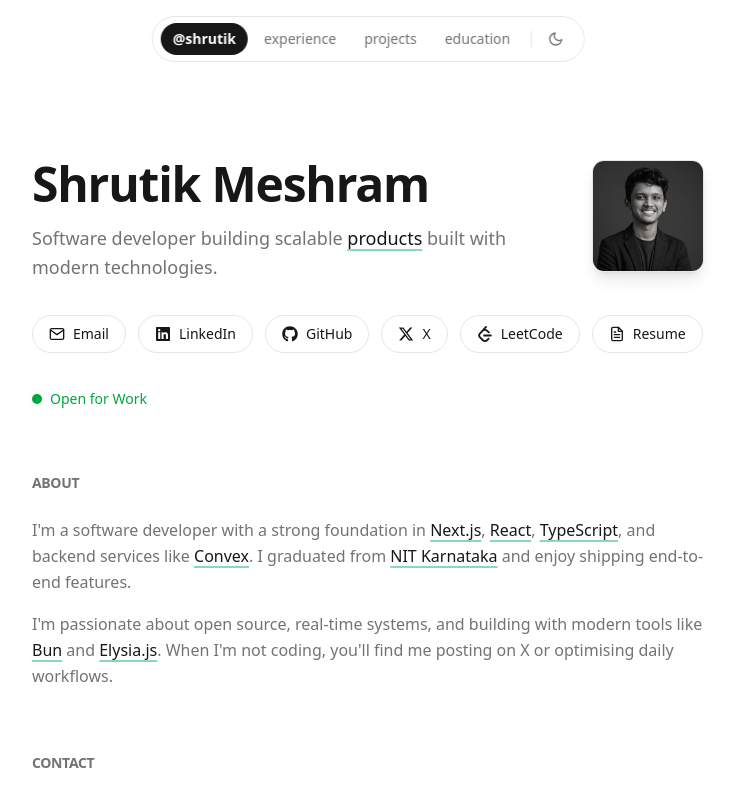
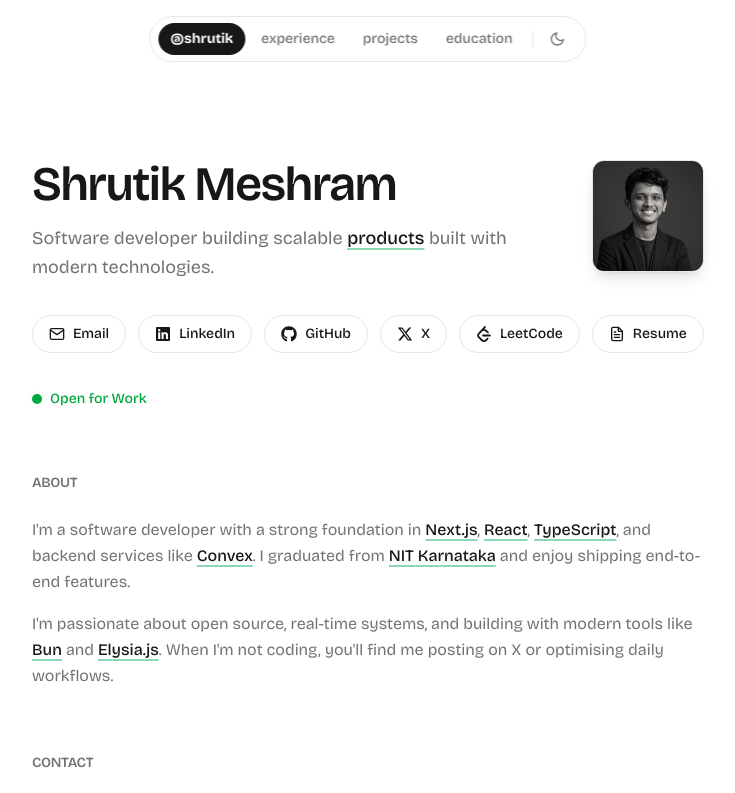
Before and after one commit to shrutikcs/portfolio, a Next.js app: page / in a window 1280 px wide. Shown: the top 793 px of the page, without its empty margins (272-1007 px from the left). Built offline with nearby package versions, Linux system fonts and the light colour scheme.

Commit message:
update font

```diff
--- a/src/app/layout.tsx
+++ b/src/app/layout.tsx
@@ -1,5 +1,5 @@
 import type { Metadata } from "next";
-import { Geist, Geist_Mono } from "next/font/google";
+import { Bricolage_Grotesque } from "next/font/google";
 import "./globals.css";
 
 import { Analytics } from "@vercel/analytics/next";
@@ -21,15 +21,8 @@ if (typeof globalThis !== "undefined") {
   }
 }
 
-const geistSans = Geist({
-  variable: "--font-geist-sans",
-  subsets: ["latin"],
-});
+const bricolage = Bricolage_Grotesque({ subsets: ["latin"] });
 
-const geistMono = Geist_Mono({
-  variable: "--font-geist-mono",
-  subsets: ["latin"],
-});
 
 export const metadata: Metadata = {
   metadataBase: new URL("https://shrutik.space"),
@@ -71,7 +64,7 @@ export default function RootLayout({
   return (
     <html lang="en" suppressHydrationWarning data-scroll-behavior="smooth">
       <body
-        className={`${geistSans.variable} ${geistMono.variable} font-sans antialiased`}
+        className={`${bricolage.className} font-sans antialiased`}
       >
         <script
           type="application/ld+json"
--- a/src/app/page.tsx
+++ b/src/app/page.tsx
@@ -10,6 +10,8 @@ import { LinkButton } from "@/components/ui/link-button";
 import { PageTransition } from "@/components/ui/page-transition";
 import personalInfo from "@/data/personal-info.json";
 import socialLinks from "@/data/social-links.json";
+
+
 
 const IconMap: { [key: string]: React.ComponentType<{ className?: string }> } =
   {
@@ -73,7 +75,7 @@ export default function Home() {
         <section className="space-y-6 mb-16">
           <div className="flex items-start justify-between gap-6">
             <div className="flex-1">
-              <h1 className="text-4xl md:text-5xl font-bold tracking-tight">
+              <h1 className={`text-4xl md:text-5xl font-bold tracking-tight`}>
                 {personalInfo.hero_title}
               </h1>
               <p className="text-lg text-muted-foreground leading-relaxed mt-4">
--- a/src/data/personal-info.json
+++ b/src/data/personal-info.json
@@ -3,7 +3,7 @@
   "hero_description": "Software developer building scalable [products](/projects) built with modern technologies.",
   "about_me_paragraph_1": "I'm a software developer with a strong foundation in [Next.js](https://nextjs.org), [React](https://react.dev/), [TypeScript](https://www.typescriptlang.org/), and backend services like [Convex](https://www.convex.dev/). I graduated from [NIT Karnataka](https://www.nitk.ac.in/) and enjoy shipping end-to-end features.",
   "about_me_paragraph_2": "I'm passionate about open source, real-time systems, and building with modern tools like [Bun](https://bun.sh/) and [Elysia.js](https://elysiajs.com/). When I'm not coding, you'll find me posting on X or optimising daily workflows.",
-  "contact_description": "Got an idea? Hit me up on [Email](mailto:shrutik.mesh@gmail.com) or [X](https://x.com/shrutikcs) and lauch the product.",
+  "contact_description": "Got an idea? Hit me up on [Email](mailto:shrutik.mesh@gmail.com) or [X](https://x.com/shrutikcs) and let's turn it into reality.",
   "signature_name": "Shrutik",
   "meta_title": "Shrutik Meshram",
   "meta_description": "Software developer specializing in real-time systems, open source, and modern web development with Next.js, React, TypeScript, and Bun.",
```
